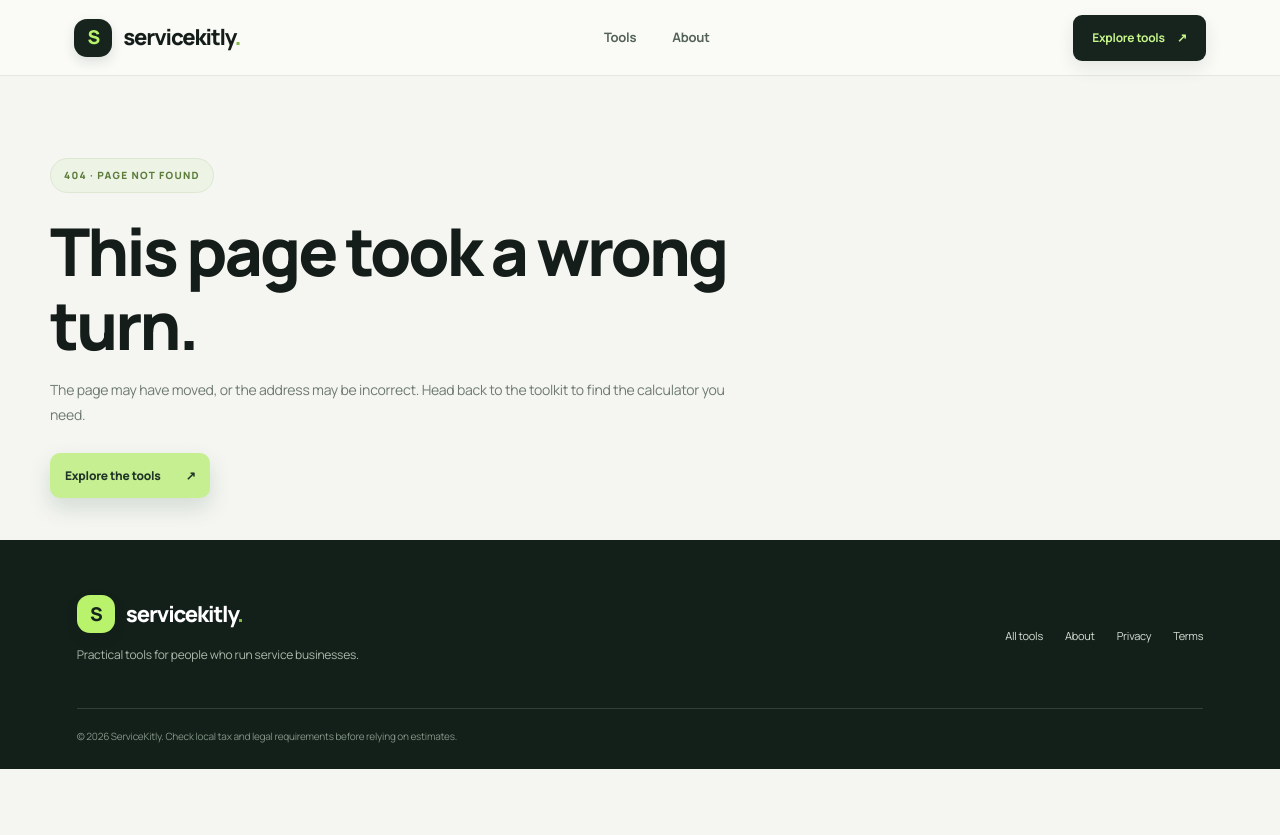
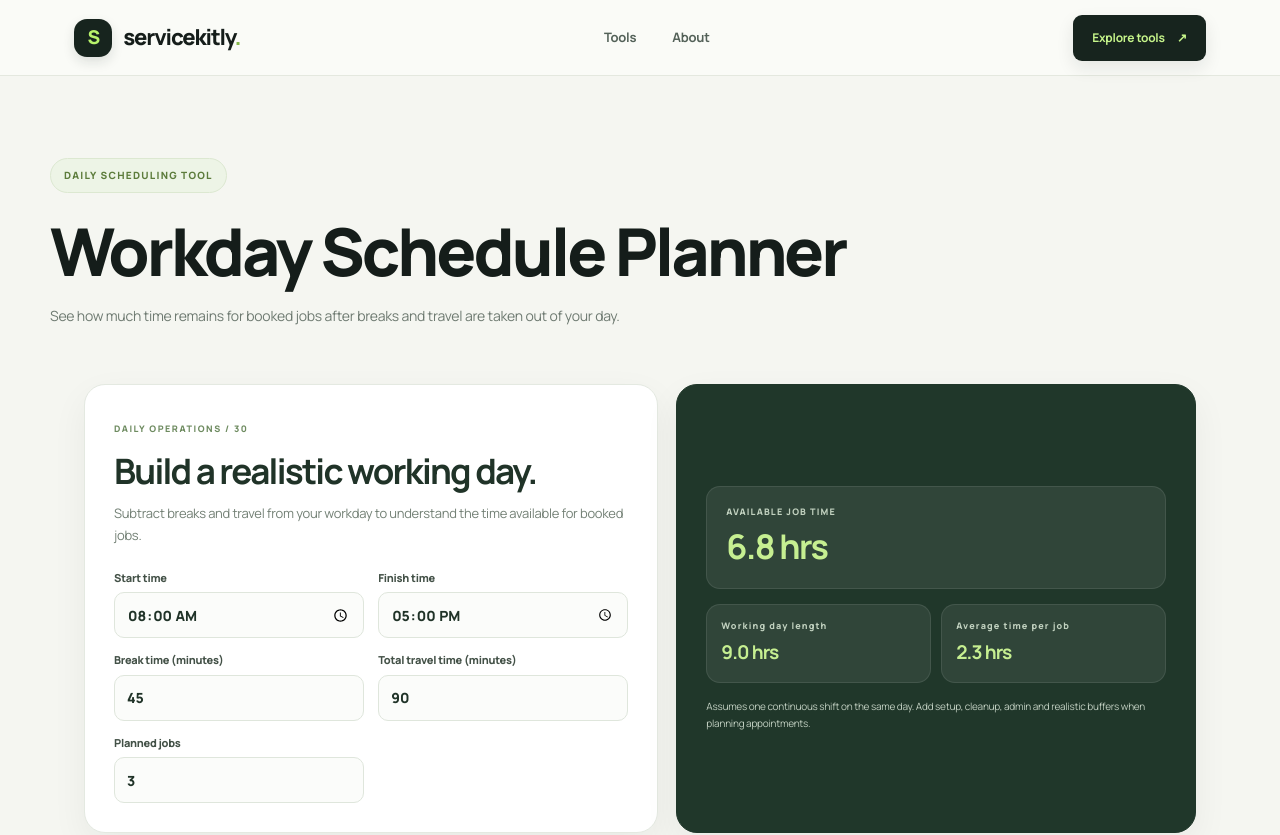
Before and after one commit to ya6331856-cpu/business-growth-toolkit, a Next.js app: page /tools/workday-schedule-planner in a window 1280 px wide. Before the commit this address had no page. Shown: the top 835 px of the page. Before the commit the page ends 800 px from the top, so only its background shows below. Built offline with nearby package versions, Linux system fonts and the light colour scheme.

Commit message:
Add SEO page for new ServiceKitly tool

```diff
--- /dev/null
+++ b/app/tools/workday-schedule-planner/page.tsx
@@ -0,0 +1,4 @@
+import type { Metadata } from "next";
+import { WorkdaySchedulePlanner } from "@/components/ToolSuite";
+export const metadata: Metadata = { title: "Workday Schedule Planner for Service Teams", description: "Plan usable job time by accounting for start and finish times, breaks and travel. Free daily work schedule planner.", alternates: { canonical: "/tools/workday-schedule-planner/" } };
+export default function Page(){return <><section className="page-hero"><span className="eyebrow">DAILY SCHEDULING TOOL</span><h1>Workday Schedule Planner</h1><p>See how much time remains for booked jobs after breaks and travel are taken out of your day.</p></section><WorkdaySchedulePlanner/><section className="content-section"><h2>Plan a day your team can actually deliver.</h2><p>Booking every minute creates delays when travel, setup, breaks or unexpected work take longer than planned. Use this planner to create a more realistic daily capacity estimate.</p><h2>How it works</h2><p>Available job time = time between start and finish − breaks − travel. Average time per job = available job time ÷ planned jobs.</p><h2>Frequently asked questions</h2><div className="faq"><h3>Does it create calendar appointments?</h3><p>No. It estimates available time; it does not connect to a calendar or book jobs.</p></div><div className="faq"><h3>Can I plan overnight shifts?</h3><p>This simple version assumes the finish time is later on the same day than the start time.</p></div></section></>}
```
